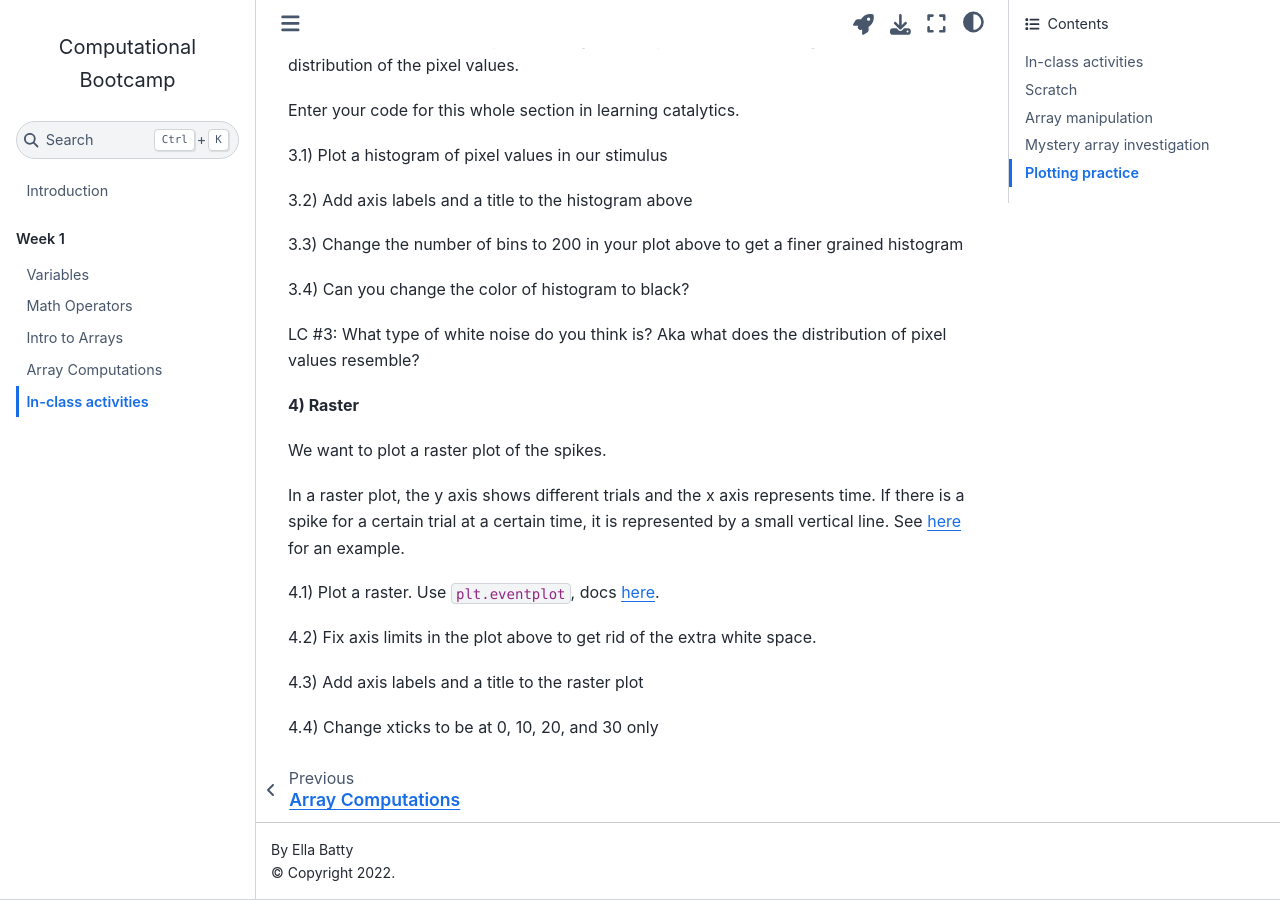
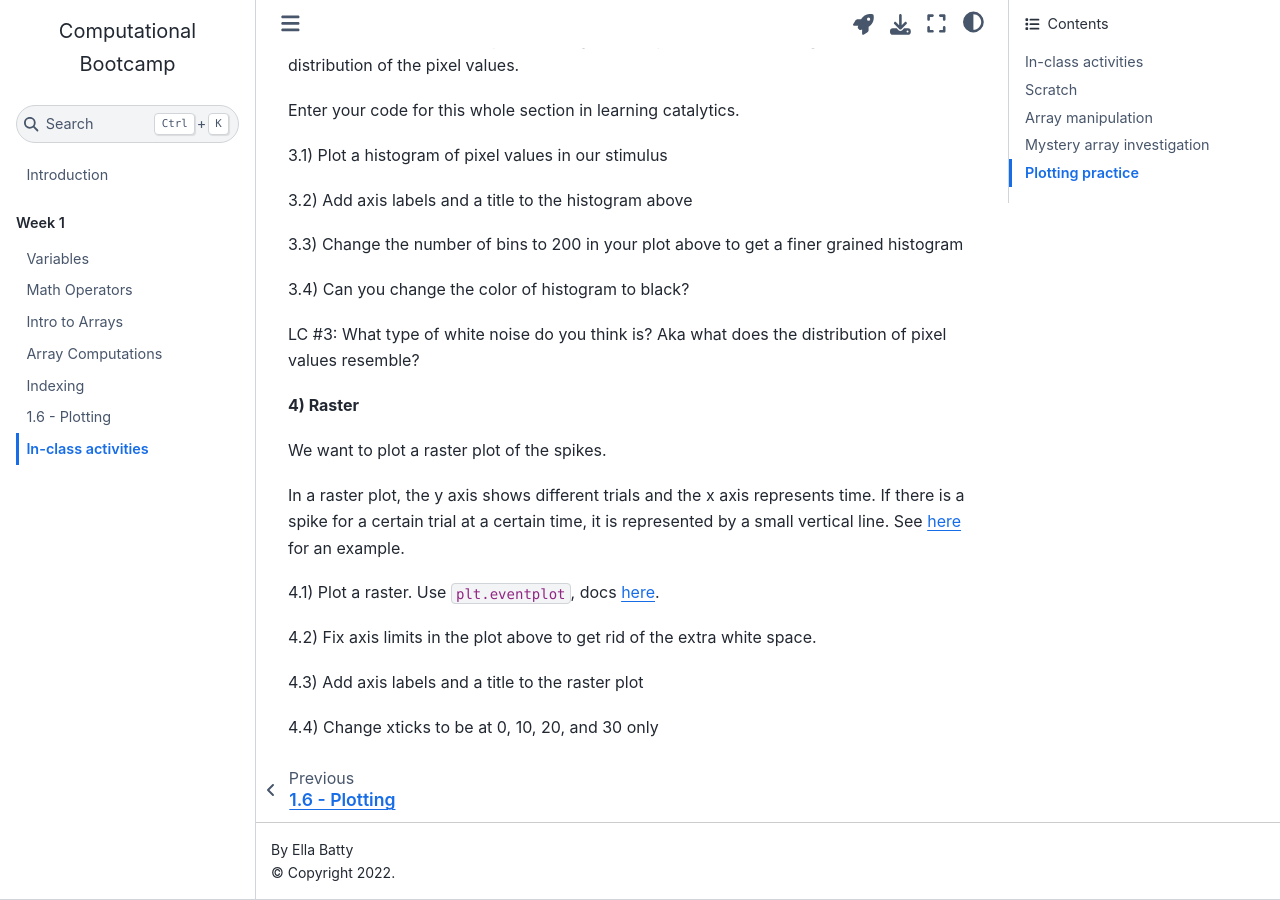
Before and after one commit to ebatty/ComputationalBootcamp, a Jupyter Book: the page built from content/Day1_InClass.ipynb, in a window 1280 px wide and 900 px high, scrolled down 5025 px. Built offline with Jupyter Book 1.0.4 settings and Sphinx 7.4.7 and the Sphinx Book theme 1.1.4, drawn with Linux system fonts in a browser that asks for light colours.

Commit message:
Update _toc.yml

```diff
--- a/_toc.yml
+++ b/_toc.yml
@@ -7,6 +7,7 @@ parts:
     - file: content/MathOperators.ipynb
     - file: content/IntrotoArrays.ipynb
     - file: content/ArrayComputations.ipynb
-#     - file: content/Indexing.ipynb
+    - file: content/Indexing.ipynb
 #     - file: content/CreatingReshaping.ipynb
+    - file: content/Plotting.ipynb
     - file: content/Day1_InClass.ipynb
```
